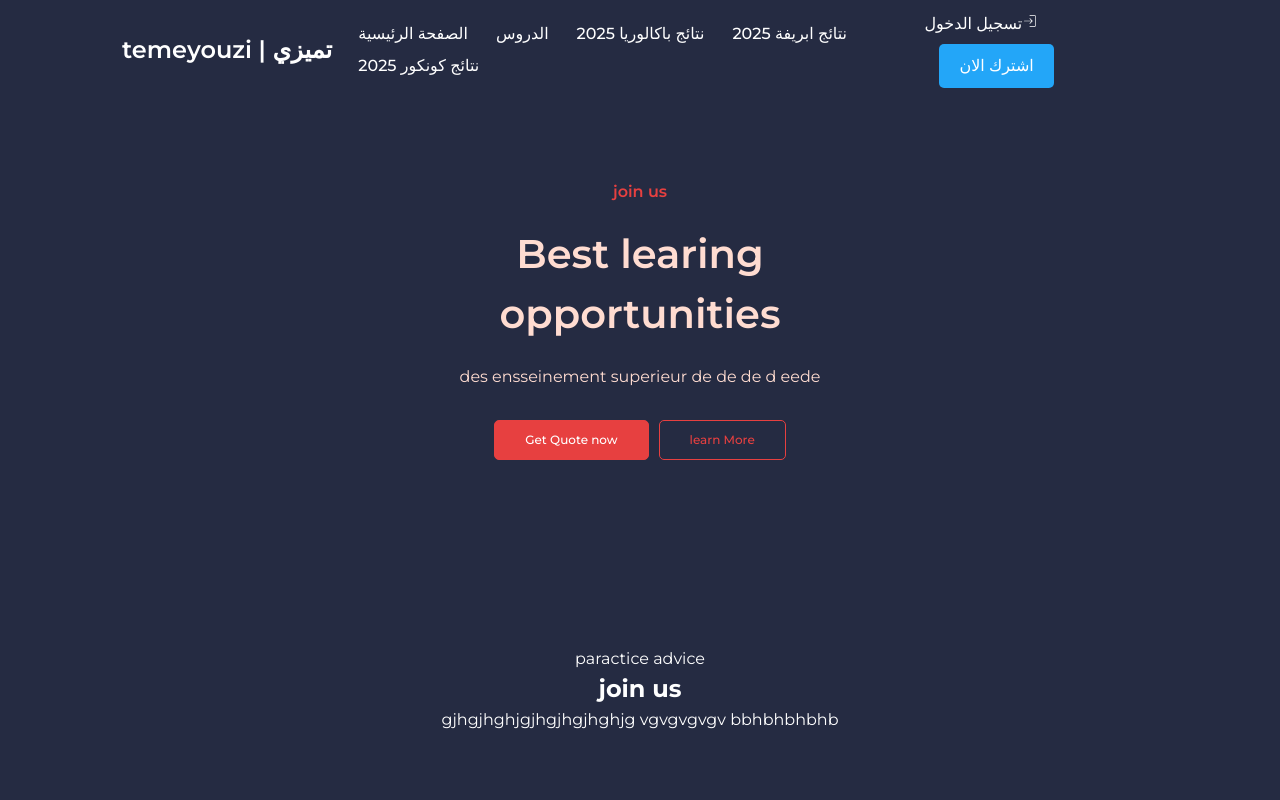
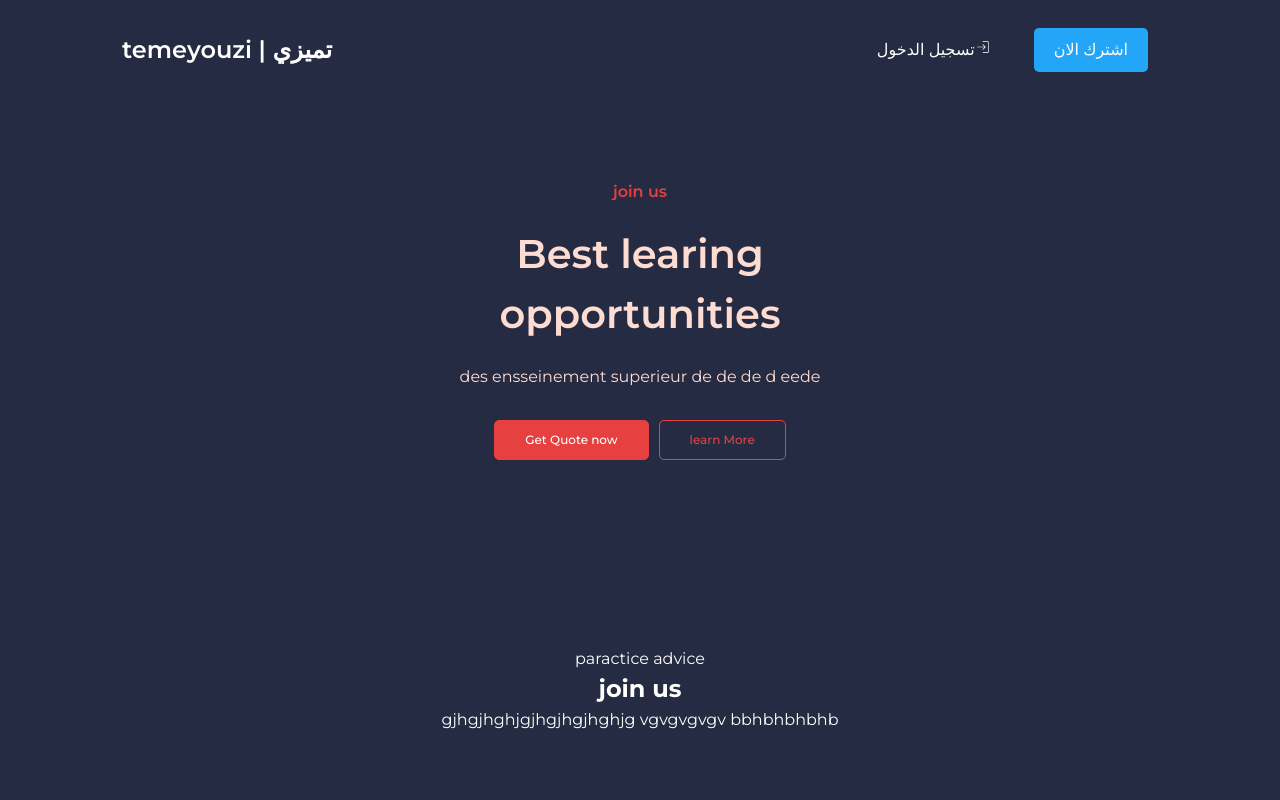
Before and after one commit to saiid27/temeyouzi-login, a React (Vite) app: page / in a window 1280 px wide. Shown: the top 800 px of the page. Built offline with nearby package versions, Linux system fonts and the light colour scheme.

Commit message:
?? ?????????

```diff
--- a/src/components/Header.jsx
+++ b/src/components/Header.jsx
@@ -7,23 +7,7 @@ function Header(){
 
 <a href="#" className="logo">temeyouzi | تميزي</a>
 <ul>
-  <li>
-    <a href="#">الصفحة الرئيسية</a>
 
-  </li>
-   <li>
-    <a href="#">الدروس</a>
-
-  </li>
-   <li>
-    <a href="#">نتائج باكالوريا 2025</a>
-  </li>
-   <li>
-    <a href="#">نتائج ابريفة 2025</a>
-  </li>
-   <li>
-    <a href="#">نتائج كونكور 2025</a>
-  </li>
 </ul>
 <div className="account">
   <ul>
```
